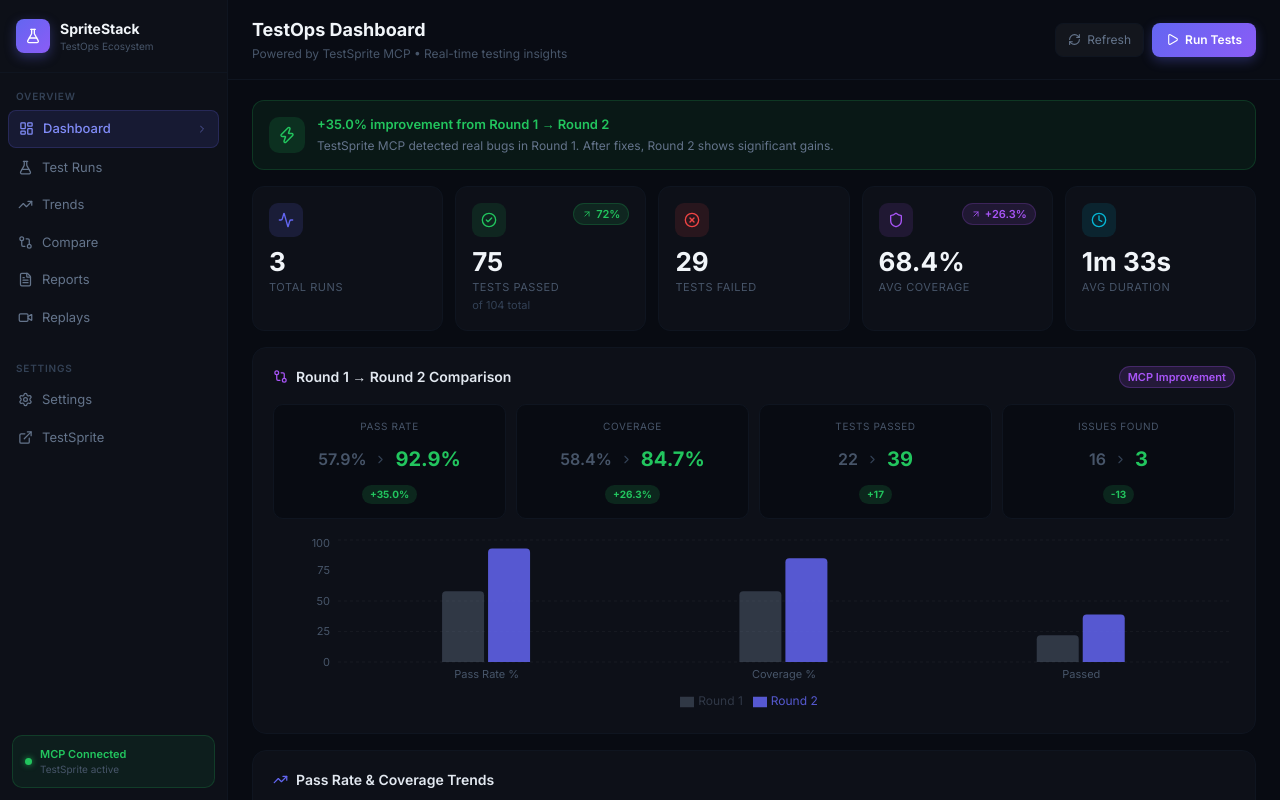
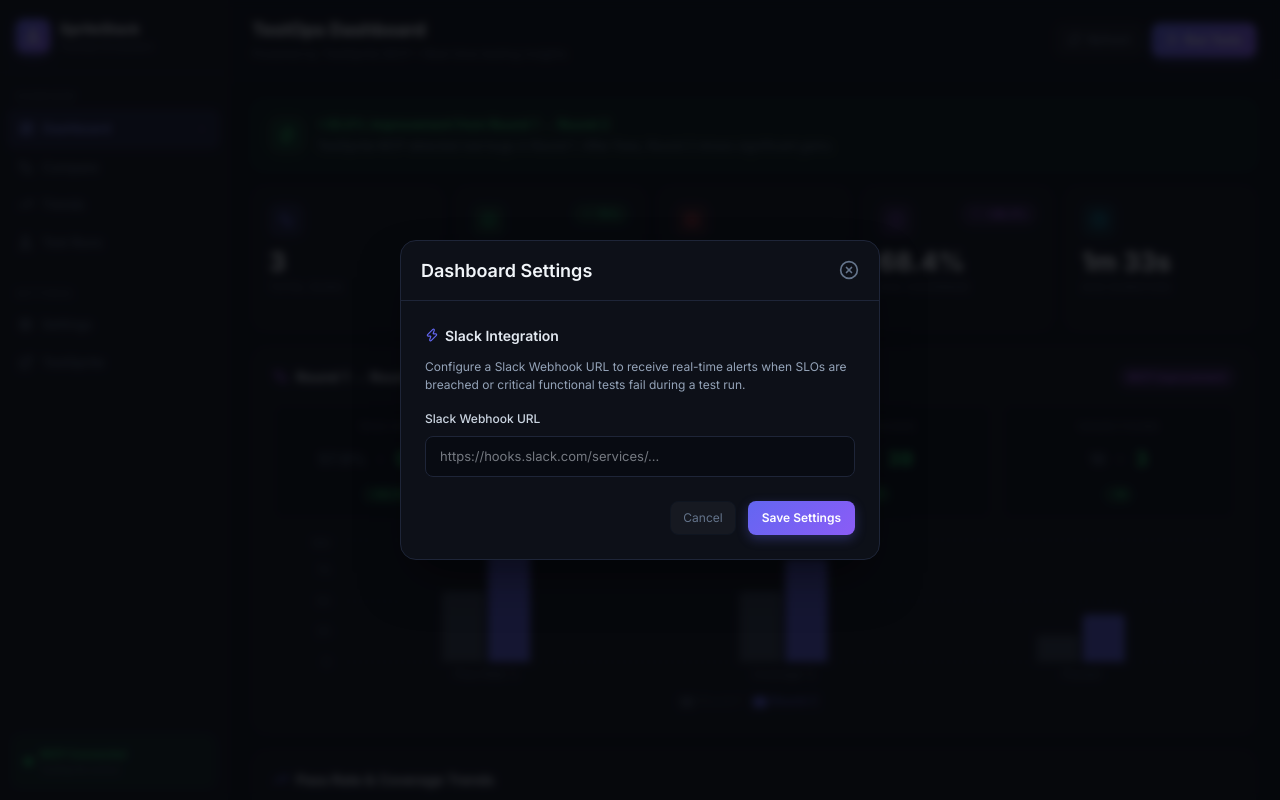
Before and after one commit to ashpreetsinghanand/spritestack, a Next.js app in the folder dashboard/: page / in a window 1280 px wide. Both pictures are taken after a click on the button "Settings". Built offline with nearby package versions, Linux system fonts and the light colour scheme.

Commit message:
feat: add slack integration settings modal

```diff
--- a/dashboard/src/app/page.tsx
+++ b/dashboard/src/app/page.tsx
@@ -56,6 +56,15 @@
   const [stats, setStats] = useState<Stats | null>(null);
   const [loading, setLoading] = useState(true);
   const [tab, setTab] = useState('all');
+  const [activeSection, setActiveSection] = useState('overview');
+  const [isSettingsOpen, setIsSettingsOpen] = useState(false);
+  const [slackWebhook, setSlackWebhook] = useState('');
+  const [isSaving, setIsSaving] = useState(false);
+
+  const scrollTo = (id: string) => {
+    setActiveSection(id);
+    document.getElementById(id)?.scrollIntoView({ behavior: 'smooth' });
+  };
 
   const load = useCallback(() => {
     setLoading(true);
@@ -97,12 +106,10 @@
   );
 
   const navItems = [
-    { icon: LayoutDashboard, label: 'Dashboard', active: true },
-    { icon: FlaskConical, label: 'Test Runs', active: false },
-    { icon: TrendingUp, label: 'Trends', active: false },
-    { icon: GitCompare, label: 'Compare', active: false },
-    { icon: FileText, label: 'Reports', active: false },
-    { icon: Video, label: 'Replays', active: false },
+    { icon: LayoutDashboard, label: 'Dashboard', id: 'overview' },
+    { icon: GitCompare, label: 'Compare', id: 'compare' },
+    { icon: TrendingUp, label: 'Trends', id: 'trends' },
+    { icon: FlaskConical, label: 'Test Runs', id: 'history' },
   ];
 
   const metricCards = [
@@ -150,14 +157,16 @@
         <nav style={S.nav}>
           <p style={S.navSection}>OVERVIEW</p>
           {navItems.map(item => (
-            <button key={item.label} style={item.active ? S.navItemActive : S.navItem}>
+            <button key={item.label} onClick={() => scrollTo(item.id)} style={activeSection === item.id ? S.navItemActive : S.navItem}>
               <item.icon size={15} />
               <span>{item.label}</span>
-              {item.active && <ChevronRight size={12} style={{ marginLeft: 'auto', opacity: 0.5 }} />}
+              {activeSection === item.id && <ChevronRight size={12} style={{ marginLeft: 'auto', opacity: 0.5 }} />}
             </button>
           ))}
           <p style={{ ...S.navSection, marginTop: 20 }}>SETTINGS</p>
-          <button style={S.navItem}><Settings size={15} /><span>Settings</span></button>
+          <button style={S.navItem} onClick={() => setIsSettingsOpen(true)}>
+            <Settings size={15} /><span>Settings</span>
+          </button>
           <a href="https://testsprite.com" target="_blank" rel="noreferrer" style={{ ...S.navItem, textDecoration: 'none' }}>
             <ExternalLink size={15} /><span>TestSprite</span>
           </a>
@@ -210,7 +219,7 @@
           )}
 
           {/* Metric Cards */}
-          <div style={S.grid5}>
+          <div id="overview" style={S.grid5}>
             {metricCards.map(card => (
               <div key={card.label} style={S.metricCard}>
                 <div style={{ display: 'flex', justifyContent: 'space-between', alignItems: 'flex-start', marginBottom: 12 }}>
@@ -232,7 +241,7 @@
 
           {/* Round Comparison */}
           {r1 && r2 && (
-            <div style={S.card}>
+            <div id="compare" style={S.card}>
               <div style={{ display: 'flex', alignItems: 'center', justifyContent: 'space-between', marginBottom: 16 }}>
                 <div style={{ display: 'flex', alignItems: 'center', gap: 8 }}>
                   <GitCompare size={15} color="#a855f7" />
@@ -281,7 +290,7 @@
 
           {/* Trend Chart */}
           {trendData.length > 1 && (
-            <div style={S.card}>
+            <div id="trends" style={S.card}>
               <div style={{ display: 'flex', alignItems: 'center', gap: 8, marginBottom: 16 }}>
                 <TrendingUp size={15} color="#6366f1" />
                 <span style={S.cardTitle}>Pass Rate & Coverage Trends</span>
@@ -313,7 +322,7 @@
           )}
 
           {/* Run History */}
-          <div style={S.card}>
+          <div id="history" style={S.card}>
             <div style={{ display: 'flex', alignItems: 'center', justifyContent: 'space-between', marginBottom: 16 }}>
               <div style={{ display: 'flex', alignItems: 'center', gap: 8 }}>
                 <BarChart3 size={15} color="#64748b" />
@@ -395,6 +404,56 @@
           </div>
         </main>
       </div>
+
+      {/* Settings Modal */}
+      {isSettingsOpen && (
+        <div style={S.modalOverlay}>
+          <div style={S.modalContent}>
+            <div style={S.modalHeader}>
+              <h2 style={{ fontSize: 18, fontWeight: 600, color: '#f1f5f9', margin: 0 }}>Dashboard Settings</h2>
+              <button
+                onClick={() => setIsSettingsOpen(false)}
+                style={{ background: 'transparent', border: 'none', color: '#64748b', cursor: 'pointer' }}
+              >
+                <XCircle size={20} />
+              </button>
+            </div>
+
+            <div style={S.modalBody}>
+              <h3 style={{ fontSize: 14, fontWeight: 600, color: '#e2e8f0', marginBottom: 12, display: 'flex', alignItems: 'center', gap: 6 }}>
+                <Zap size={14} color="#6366f1" /> Slack Integration
+              </h3>
+              <p style={{ fontSize: 12, color: '#94a3b8', marginBottom: 16 }}>
+                Configure a Slack Webhook URL to receive real-time alerts when SLOs are breached or critical functional tests fail during a test run.
+              </p>
+
+              <div style={{ marginBottom: 16 }}>
+                <label style={{ display: 'block', fontSize: 12, fontWeight: 500, color: '#cbd5e1', marginBottom: 8 }}>Slack Webhook URL</label>
+                <input
+                  type="text"
+                  value={slackWebhook}
+                  onChange={(e) => setSlackWebhook(e.target.value)}
+                  placeholder="https://hooks.slack.com/services/..."
+                  style={S.input}
+                />
+              </div>
+
+              <div style={{ display: 'flex', justifyContent: 'flex-end', gap: 12, marginTop: 24 }}>
+                <button onClick={() => setIsSettingsOpen(false)} style={S.btnSecondary}>Cancel</button>
+                <button
+                  onClick={() => {
+                    setIsSaving(true);
+                    setTimeout(() => { setIsSaving(false); setIsSettingsOpen(false); }, 600);
+                  }}
+                  style={S.btnPrimary}
+                >
+                  {isSaving ? 'Saving...' : 'Save Settings'}
+                </button>
+              </div>
+            </div>
+          </div>
+        </div>
+      )}
     </div>
   );
 }
@@ -583,4 +642,26 @@
     border: '2px solid rgba(99,102,241,0.2)', borderTopColor: '#6366f1',
     animation: 'spin 0.8s linear infinite',
   },
+  // Modal
+  modalOverlay: {
+    position: 'fixed' as const, top: 0, left: 0, right: 0, bottom: 0,
+    background: 'rgba(5, 7, 10, 0.8)', backdropFilter: 'blur(4px)',
+    display: 'flex', alignItems: 'center', justifyContent: 'center', zIndex: 100,
+  },
+  modalContent: {
+    background: '#0d1018', border: '1px solid #1e2538', borderRadius: 16,
+    width: 480, maxWidth: '90%', boxShadow: '0 25px 50px -12px rgba(0,0,0,0.5)',
+  },
+  modalHeader: {
+    display: 'flex', justifyContent: 'space-between', alignItems: 'center',
+    padding: '16px 20px', borderBottom: '1px solid #1e2538',
+  },
+  modalBody: {
+    padding: 24,
+  },
+  input: {
+    width: '100%', padding: '10px 14px', borderRadius: 8,
+    background: '#080b12', border: '1px solid #1e2538', color: '#e2e8f0',
+    fontSize: 13, outline: 'none', transition: 'border-color .2s',
+  },
 };
```
